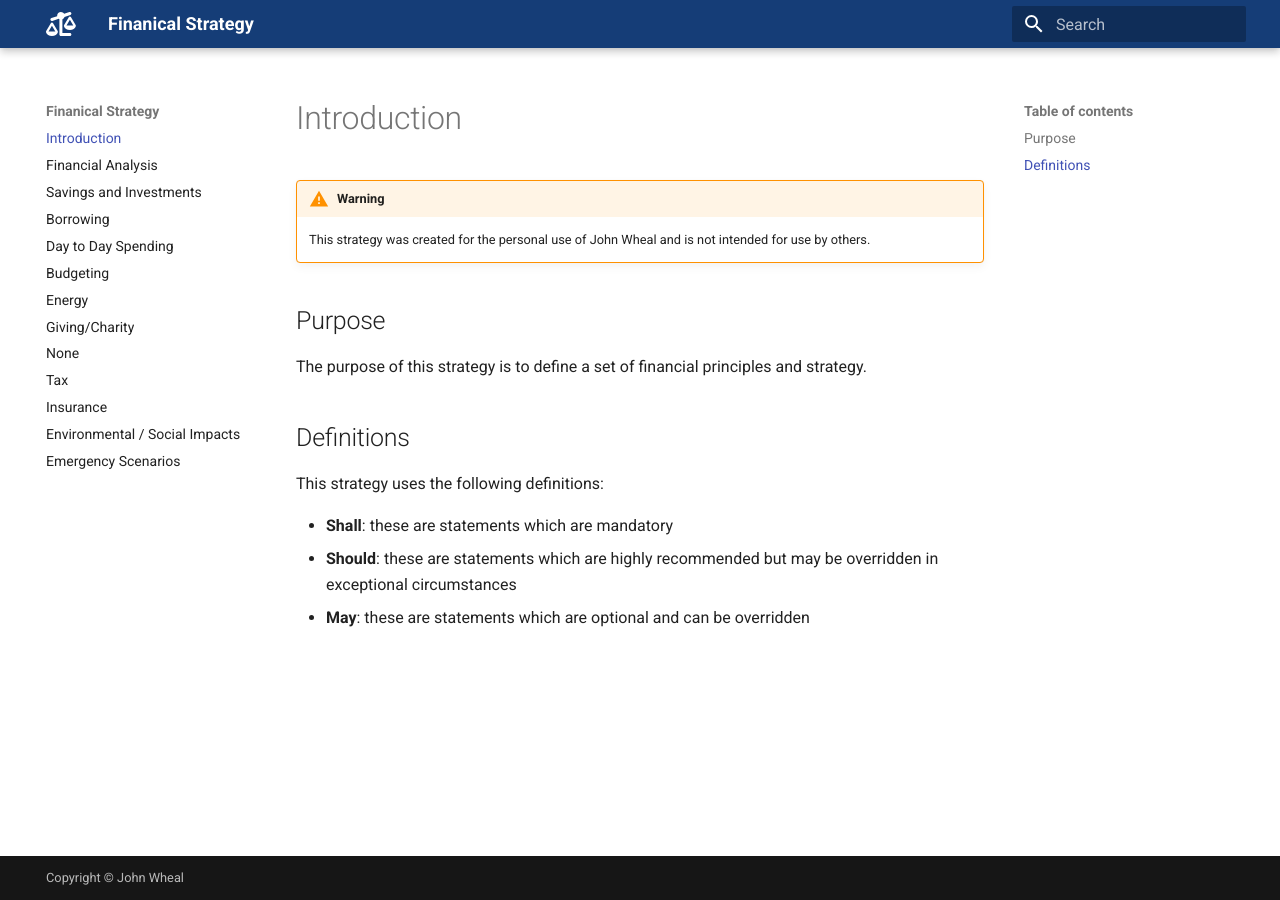
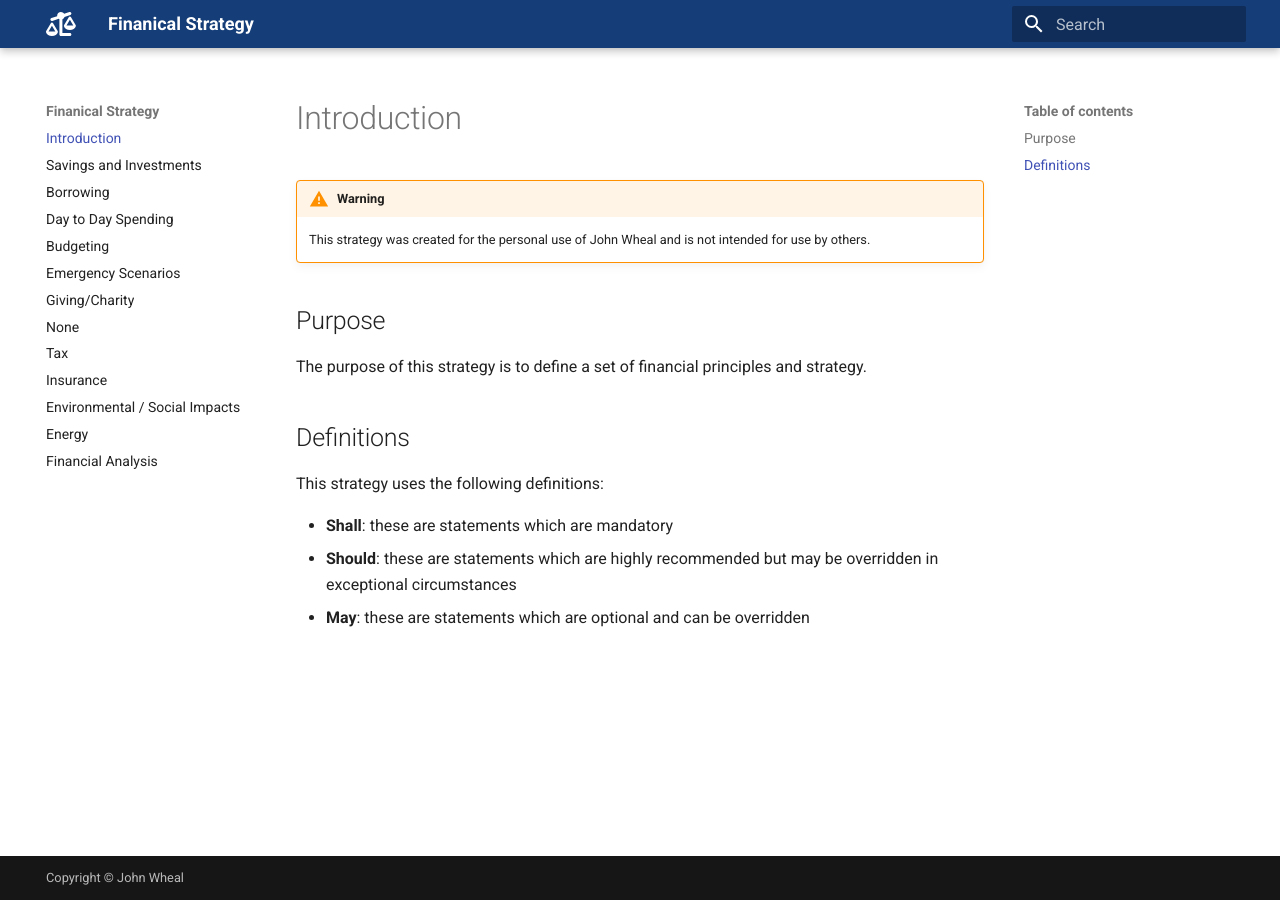
Before and after one commit to johnwheal/financial-strategy, an MkDocs documentation site: the page built from docs/index.md, in a window 1280 px wide. Built offline with MkDocs 1.6.1 and Material for MkDocs 9.7.7, drawn with Linux system fonts in a browser that asks for light colours.

```diff
--- a/mkdocs.yml
+++ b/mkdocs.yml
@@ -10,18 +10,18 @@ extra:
 copyright: Copyright &copy; John Wheal
 nav:
   - 'index.md'
-  - 'analysis.md'
   - 'savings.md'
   - 'borrowing.md'
   - 'day-to-day.md'
   - 'budgeting.md'
-  - 'energy.md'
+  - 'emergency.md'
   - 'charity.md'
   - 'gambling.md'
   - 'tax.md'
   - 'insurance.md'
   - 'environmental.md'
-  - 'emergency.md'
+  - 'energy.md'
+  - 'analysis.md'
 markdown_extensions:
   - admonition
   - pymdownx.details
```
